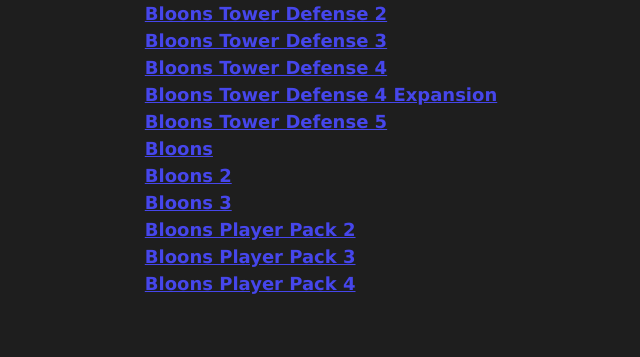
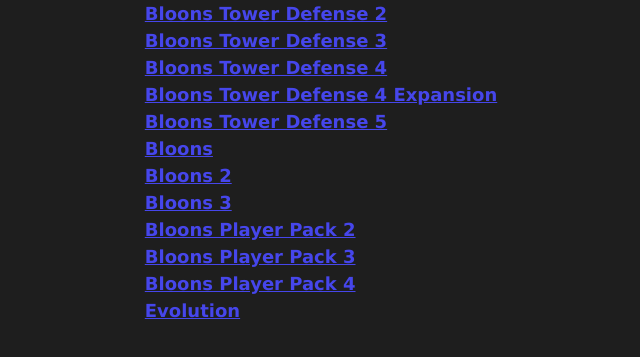
Before and after one commit to dbefer123/btd, a plain HTML site: page index.html in a window 1280 px wide. Shown: the part 105-462 px from the top of the page, without its empty margins (319-959 px from the left). Drawn offline with nearby package versions, Linux system fonts and the light colour scheme.

Commit message:
Update index.html

```diff
--- a/index.html
+++ b/index.html
@@ -40,6 +40,7 @@
     <b><div class ="link"><a href="bloonspp2.html" target = "_blank">Bloons Player Pack 2</a><br>
     <b><div class ="link"><a href="bloonspp3.html" target = "_blank">Bloons Player Pack 3</a><br>
     <b><div class ="link"><a href="bloonspp4.html" target = "_blank">Bloons Player Pack 4</a><br>
+    <b><div class ="link"><a href="index.html" target = "_blank">Evolution</a><br>
     </a></b></div><br>
   </body>
 </html>
```
